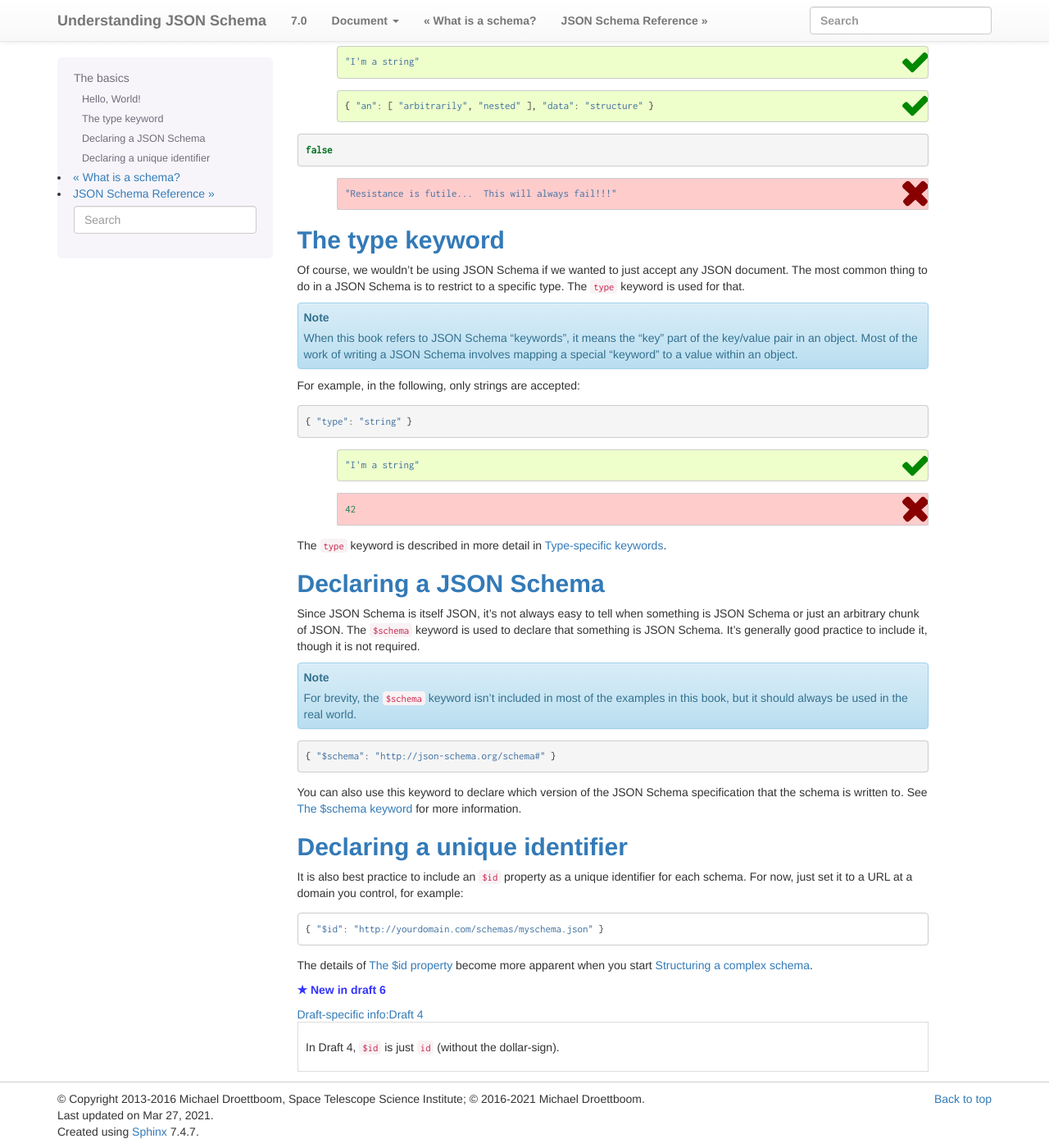
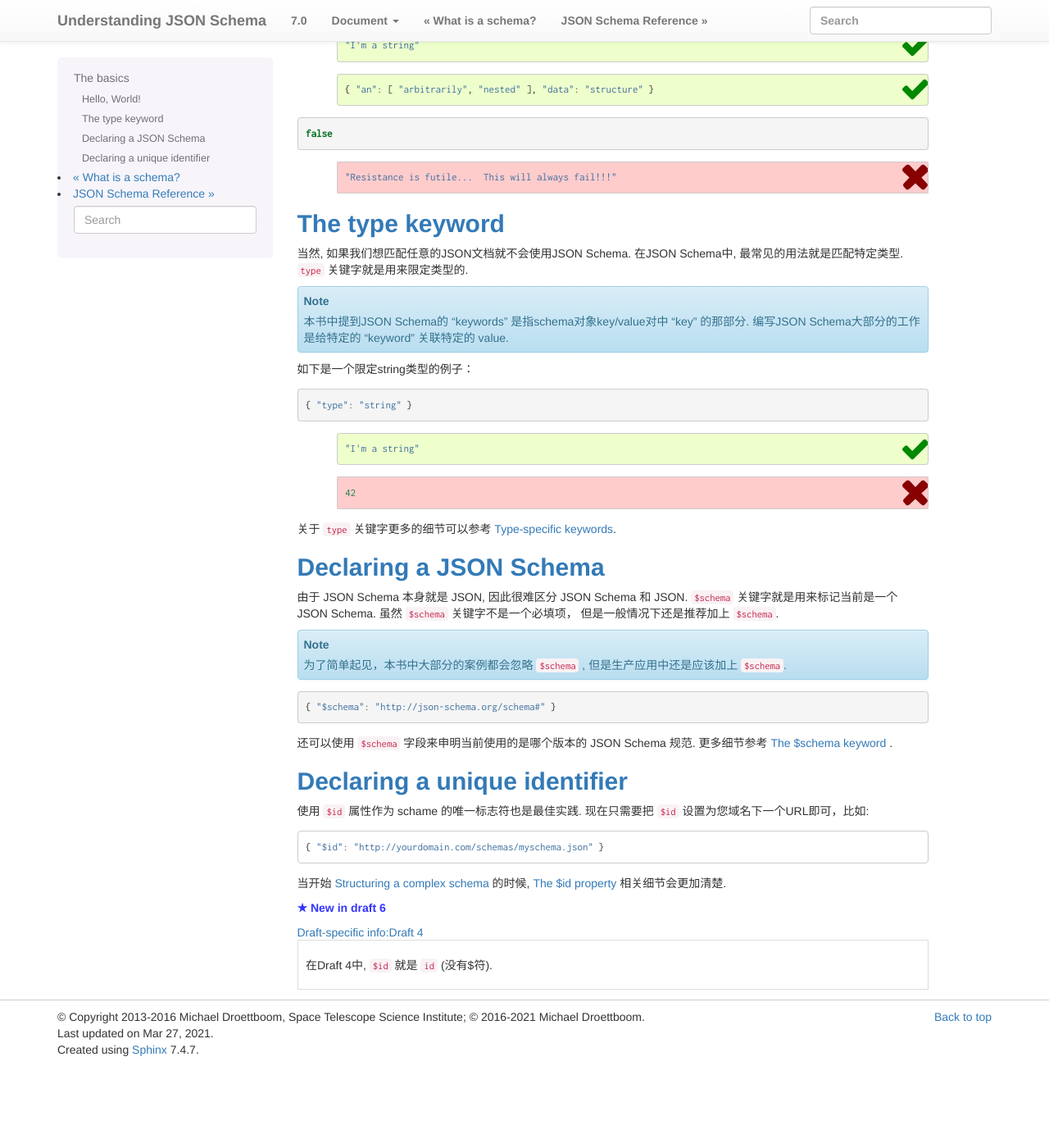
Before and after one commit to json-schema-org/understanding-json-schema, a Sphinx documentation site: the page built from source/basics.rst, in a window 1280 px wide and 1400 px high, scrolled down 790 px. Shown: the whole window at 82% size. Built offline with Sphinx 7.4.7, drawn with Linux system fonts in a browser that asks for light colours; some web fonts are replaced; after the commit the page ends 2090 px from its top, so only the background shows below that; some of the changed text lies outside the part shown.

Commit message:
feat: basic.rst

```diff
--- a/source/basics.rst
+++ b/source/basics.rst
@@ -5,22 +5,20 @@
 
 .. contents:: :local:
 
-In :ref:`about`, we described what a schema is, and hopefully
-justified the need for schema languages.  Here, we proceed to
-write a simple JSON Schema.
+在 :ref:`about` 中, 我们介绍了什么是schema, 并阐明了schema语言的必要性。
+这里我们会写一个简单的JSON Schema.
 
 Hello, World!
 -------------
 
-When learning any new language, it's often helpful to start with the
-simplest thing possible.  In JSON Schema, an empty object is a
-completely valid schema that will accept any valid JSON.
+开始学一门新语言的时, 从一个尽可能简单的例子上手会对后续的学习很有帮助. 在JSON Schema中,
+空对象就是一个最简单的schema, 可以校验通过任何合法的JSON数据.
 
 .. schema_example::
 
    { }
    --
-   // This accepts anything, as long as it's valid JSON
+   // 只要是合法的JSON就能通过校验
    42
    --
    "I'm a string"
@@ -29,14 +27,13 @@
 
 |draft6|
 
-You can also use ``true`` in place of the empty object to represent a schema
-that matches anything, or ``false`` for a schema that matches nothing.
+也可以使用 ``true`` 来代替空对象, 表示可以匹配任意对象， 或者用 ``false`` 来表示什么都不匹配.
 
 .. schema_example::
 
    true
    --
-   // This accepts anything, as long as it's valid JSON
+   // 只要是合法的JSON就能通过校验
    42
    --
    "I'm a string"
@@ -52,20 +49,15 @@
 The type keyword
 ----------------
 
-Of course, we wouldn't be using JSON Schema if we wanted to just
-accept any JSON document.  The most common thing to do in a JSON
-Schema is to restrict to a specific type.  The ``type`` keyword is
-used for that.
+当然, 如果我们想匹配任意的JSON文档就不会使用JSON Schema. 在JSON Schema中,
+最常见的用法就是匹配特定类型. ``type`` 关键字就是用来限定类型的.
 
 .. note::
 
-    When this book refers to JSON Schema "keywords", it means the
-    "key" part of the key/value pair in an object.  Most of the work
-    of writing a JSON Schema involves mapping a special "keyword" to a
-    value within an object.
+   本书中提到JSON Schema的 "keywords" 是指schema对象key/value对中 "key" 的那部分.
+   编写JSON Schema大部分的工作是给特定的 "keyword" 关联特定的 value.
 
-For example, in the following, only strings are
-accepted:
+如下是一个限定string类型的例子：
 
 .. schema_example::
 
@@ -75,43 +67,38 @@
    --X
    42
 
-The ``type`` keyword is described in more detail in `type`.
+关于 ``type`` 关键字更多的细节可以参考 `type`.
 
 Declaring a JSON Schema
 -----------------------
 
-Since JSON Schema is itself JSON, it's not always easy to tell when
-something is JSON Schema or just an arbitrary chunk of JSON.  The
-``$schema`` keyword is used to declare that something is JSON Schema.
-It's generally good practice to include it, though it is not required.
+由于 JSON Schema 本身就是 JSON, 因此很难区分 JSON Schema 和 JSON.
+``$schema`` 关键字就是用来标记当前是一个JSON Schema. 虽然 ``$schema`` 关键字不是一个必填项，
+但是一般情况下还是推荐加上 ``$schema``.
 
 .. note::
-    For brevity, the ``$schema`` keyword isn't included in most of the
-    examples in this book, but it should always be used in the real
-    world.
+    为了简单起见，本书中大部分的案例都会忽略 ``$schema`` , 但是生产应用中还是应该加上 ``$schema``.
 
 .. schema_example::
 
     { "$schema": "http://json-schema.org/schema#" }
 
-You can also use this keyword to declare which version of the JSON
-Schema specification that the schema is written to.  See `schema` for
-more information.
+还可以使用 ``$schema`` 字段来申明当前使用的是哪个版本的 JSON Schema 规范.
+更多细节参考 `schema` .
 
 Declaring a unique identifier
 -----------------------------
 
-It is also best practice to include an ``$id`` property as a unique
-identifier for each schema.  For now, just set it to a URL at a domain
-you control, for example::
+使用 ``$id`` 属性作为 schame 的唯一标志符也是最佳实践. 现在只需要把 ``$id``
+设置为您域名下一个URL即可，比如::
 
    { "$id": "http://yourdomain.com/schemas/myschema.json" }
 
-The details of `id` become more apparent when you start `structuring`.
+当开始 `structuring` 的时候, `id` 相关细节会更加清楚.
 
 |draft6|
 
 .. draft_specific::
 
     --Draft 4
-    In Draft 4, ``$id`` is just ``id`` (without the dollar-sign).
+    在Draft 4中, ``$id`` 就是 ``id`` (没有$符).
```
